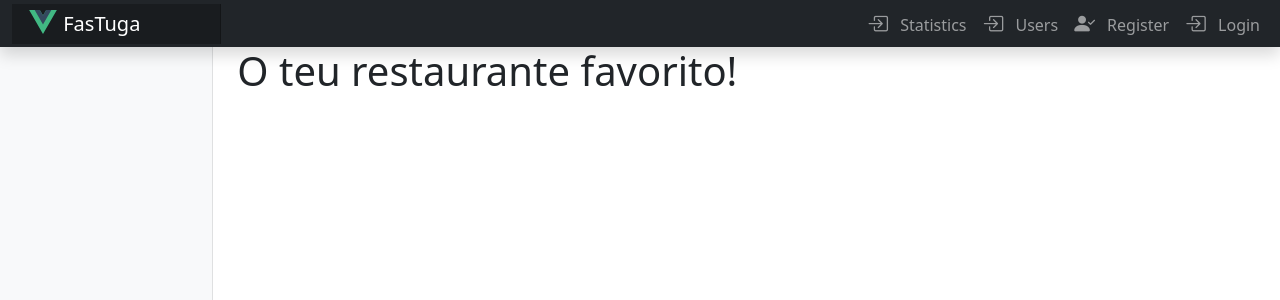
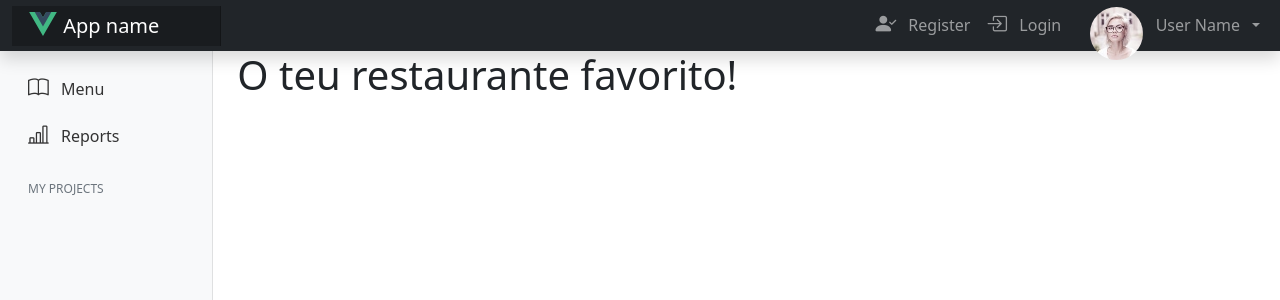
Before and after one commit to alextpedro/DAD2022, a Vue app in the folder fastuga_frontend/: page / in a window 1280 px wide. Shown: the top 300 px of the page. Built offline with nearby package versions, Linux system fonts and the light colour scheme; what @meforma/vue-toaster would draw is missing.

Commit message:
Fixes sidebar not displaying.

```diff
--- a/fastuga_frontend/src/App.vue
+++ b/fastuga_frontend/src/App.vue
@@ -28,63 +28,86 @@ const logout = async () => {
 </script>
 
 <template>
-  <nav class="navbar navbar-expand-md navbar-dark bg-dark sticky-top flex-md-nowrap p-0 shadow">
+  <nav
+    class="navbar navbar-expand-md navbar-dark bg-dark sticky-top flex-md-nowrap p-0 shadow"
+  >
     <div class="container-fluid">
-      <router-link class="navbar-brand col-md-3 col-lg-2 me-0 px-3" :to="{ name: 'home' }" @click="clickMenuOption">
-        <img src="@/assets/logo.svg" alt="" width="30" height="24" class="d-inline-block align-text-top" />
-        FasTuga
-      </router-link>
-      <button id="buttonSidebarExpandId" ref="buttonSidebarExpand" class="navbar-toggler" type="button"
-        data-bs-toggle="collapse" data-bs-target="#sidebarMenu" aria-controls="sidebarMenu" aria-expanded="false"
-        aria-label="Toggle navigation">
+      <a class="navbar-brand col-md-3 col-lg-2 me-0 px-3" href="#">
+        <img
+          src="@/assets/logo.svg"
+          alt=""
+          width="30"
+          height="24"
+          class="d-inline-block align-text-top"
+        />
+        App name
+      </a>
+      <button
+        id="buttonSidebarExpandId"
+        class="navbar-toggler"
+        type="button"
+        data-bs-toggle="collapse"
+        data-bs-target="#sidebarMenu"
+        aria-controls="sidebarMenu"
+        aria-expanded="false"
+        aria-label="Toggle navigation"
+      >
         <span class="navbar-toggler-icon"></span>
       </button>
 
       <div class="collapse navbar-collapse justify-content-end">
         <ul class="navbar-nav">
-          <li class="nav-item" v-show="!userStore.user">
-            <router-link class="nav-link" :class="{ active: $route.name === 'plataformstatistics' }" :to="{ name: 'plataformstatistics' }"
-              @click="clickMenuOption">
-              <i class="bi bi-box-arrow-in-right"></i>
-              Statistics
-            </router-link>
-          </li>
-          <li class="nav-item" v-show="!userStore.user">
-            <router-link class="nav-link" :class="{ active: $route.name === 'listusers' }" :to="{ name: 'listusers' }"
-              @click="clickMenuOption">
-              <i class="bi bi-box-arrow-in-right"></i>
-              Users
-            </router-link>
-          </li>
-          <li class="nav-item" v-show="!userStore.user">
-            <a class="nav-link" href="#">
-              <i class="bi bi-person-check-fill"></i>
+          <li class="nav-item">
+            <a class="nav-link" href="#"
+              ><i class="bi bi-person-check-fill"></i>
               Register
             </a>
           </li>
-          <li class="nav-item" v-show="!userStore.user">
-            <router-link class="nav-link" :class="{ active: $route.name === 'Login' }" :to="{ name: 'Login' }"
-              @click="clickMenuOption">
+          <li class="nav-item">
+            <router-link
+              class="nav-link"
+              :class="{ active: $route.name === 'Login' }"
+              :to="{ name: 'Login' }"
+            >
               <i class="bi bi-box-arrow-in-right"></i>
               Login
             </router-link>
           </li>
-          <li class="nav-item dropdown" v-show="userStore.user">
-            <a class="nav-link dropdown-toggle" href="#" id="navbarDropdownMenuLink" role="button"
-              data-bs-toggle="dropdown" aria-expanded="false">
-              <img :src="userStore.userPhotoUrl" class="rounded-circle z-depth-0 avatar-img" alt="avatar image" />
-              <span class="avatar-text">{{ userStore.user?.name ?? "Anonymous" }}</span>
+          <li class="nav-item dropdown">
+            <a
+              class="nav-link dropdown-toggle"
+              href="#"
+              id="navbarDropdownMenuLink"
+              role="button"
+              data-bs-toggle="dropdown"
+              aria-expanded="false"
+            >
+              <img
+                src="@/assets/avatar-exemplo-1.jpg"
+                class="rounded-circle z-depth-0 avatar-img"
+                alt="avatar image"
+              />
+              <span class="avatar-text">User Name</span>
             </a>
-            <ul class="dropdown-menu dropdown-menu-dark dropdown-menu-end" aria-labelledby="navbarDropdownMenuLink">
+            <ul
+              class="dropdown-menu dropdown-menu-dark dropdown-menu-end"
+              aria-labelledby="navbarDropdownMenuLink"
+            >
               <li>
-                <router-link class="dropdown-item" :class="{ active: $route.name == 'Menu' }" :to="{ name: 'Menu' }"
-                  @click="clickMenuOption">
-                  <i class="bi bi-person-square"></i>Menu
-                </router-link>
+                <!-- <router-link
+                  class="dropdown-item"
+                  :class="{ active: $route.name == 'User' && $route.params.id == 1 }"
+                  :to="{ name: 'User', params: { id: 1 } }"
+                >
+                  <i class="bi bi-person-square"></i>Profile
+                </router-link> -->
               </li>
               <li>
-                <!-- <router-link class="dropdown-item" :class="{ active: $route.name === 'ChangePassword' }"
-                  :to="{ name: 'ChangePassword' }" @click="clickMenuOption">
+                <!-- <router-link
+                  class="dropdown-item"
+                  :class="{ active: $route.name === 'ChangePassword' }"
+                  :to="{ name: 'ChangePassword' }"
+                >
                   <i class="bi bi-key-fill"></i>
                   Change password
                 </router-link> -->
@@ -93,9 +116,9 @@ const logout = async () => {
                 <hr class="dropdown-divider" />
               </li>
               <li>
-                <a class="dropdown-item" @click.prevent="logout">
-                  <i class="bi bi-arrow-right"></i>Logout
-                </a>
+                <a class="dropdown-item" href="#"
+                  ><i class="bi bi-arrow-right"></i>Logout</a
+                >
               </li>
             </ul>
           </li>
@@ -104,77 +127,167 @@ const logout = async () => {
     </div>
   </nav>
 
+  <!-- SIDEBAR -->
   <div class="container-fluid">
     <div class="row">
-      <nav id="sidebarMenu" class="col-md-3 col-lg-2 d-md-block bg-light sidebar collapse">
+      <nav
+        id="sidebarMenu"
+        class="col-md-3 col-lg-2 d-md-block bg-light sidebar collapse"
+      >
         <div class="position-sticky pt-3">
-          <ul class="nav flex-column" v-if="userStore.user">
-            <!-- <router-link class="nav-link" :class="{ active: $route.name === 'Dashboard' }" :to="{ name: 'Dashboard' }"
-              @click="clickMenuOption">
-              <i class="bi bi-house"></i>
-              Dashboard
-            </router-link> -->
+          <ul class="nav flex-column">
             <li class="nav-item">
-              <!-- <router-link class="nav-link" :class="{ active: $route.name === 'CurrentTasks' }"
-                :to="{ name: 'CurrentTasks' }" @click="clickMenuOption">
+              <router-link
+                class="nav-link"
+                :class="{ active: $route.name === 'Menu' }"
+                :to="{ name: 'Menu' }"
+              >
+                <i class="bi bi-book"></i>
+                Menu
+              </router-link>
+            </li>
+            <li class="nav-item">
+              <!-- <router-link
+                class="nav-link"
+                :class="{ active: $route.name === 'CurrentTasks' }"
+                :to="{ name: 'CurrentTasks' }"
+              >
                 <i class="bi bi-list-stars"></i>
                 Current Tasks
               </router-link> -->
             </li>
             <li class="nav-item d-flex justify-content-between align-items-center pe-3">
-              <!-- <router-link class="nav-link w-100 me-3" :class="{ active: $route.name === 'Tasks' }"
-                :to="{ name: 'Tasks' }" @click="clickMenuOption">
+              <!-- <router-link
+                class="nav-link w-100 me-3"
+                :class="{ active: $route.name === 'Tasks' }"
+                :to="{ name: 'Tasks' }"
+              >
                 <i class="bi bi-list-check"></i>
                 Tasks
               </router-link>
-              <router-link class="link-secondary" :to="{ name: 'NewTask' }" aria-label="Add a new task"
-                @click="clickMenuOption">
+              <router-link class="link-secondary" :to="{ name: 'NewTask'}" aria-label="Add a new task">
                 <i class="bi bi-xs bi-plus-circle"></i>
               </router-link> -->
             </li>
-            <!-- <li class="nav-item">
-              <router-link class="nav-link" :class="{ active: $route.name === 'Projects' }" :to="{ name: 'Projects' }"
-                @click="clickMenuOption">
+            <li class="nav-item">
+              <!-- <router-link
+                class="nav-link"
+                :class="{ active: $route.name === 'Projects' }"
+                :to="{ name: 'Projects' }"
+              >
                 <i class="bi bi-files"></i>
                 Projects
-              </router-link>
-            </li> -->
+              </router-link> -->
+            </li>
             <li class="nav-item">
-              <!-- <router-link class="nav-link" :class="{ active: $route.name === 'Users' }" :to="{ name: 'Users' }"
-                @click="clickMenuOption">
+              <!-- <router-link
+                class="nav-link"
+                :class="{ active: $route.name === 'Users' }"
+                :to="{ name: 'Users' }"
+              >
                 <i class="bi bi-people"></i>
                 Team Members
               </router-link> -->
             </li>
-            <li class="nav-item" v-show="userStore.user?.type == 'A'">
-              <!-- <router-link class="nav-link" :class="{ active: $route.name === 'Reports' }" :to="{ name: 'Reports' }"
-                @click="clickMenuOption">
+            <li class="nav-item">
+              <a class="nav-link" href="#">
                 <i class="bi bi-bar-chart-line"></i>
                 Reports
+              </a>
+            </li>
+          </ul>
+
+          <!-- API-DEPENDENT SIDEBAR -->
+          <h6
+            class="sidebar-heading d-flex justify-content-between align-items-center px-3 mt-4 mb-1 text-muted"
+          >
+            <span>My Projects</span>
+            <!-- <router-link class="link-secondary" :to="{ name: 'NewProject'}" aria-label="Add a new project">
+              <i class="bi bi-xs bi-plus-circle"></i>
+            </router-link> -->
+          </h6>
+          <ul class="nav flex-column mb-2">
+            <li class="nav-item" v-for="prj in workInProgressProjects" :key="prj.id">
+              <!-- <router-link class="nav-link w-100 me-3"
+                :class="{active: $route.name == 'ProjectTasks' && $route.params.id == prj.id}"
+                :to="{ name: 'ProjectTasks', params: { id: prj.id }}">
+                <i class="bi bi-file-ruled"></i>
+                {{ prj.name}}
               </router-link> -->
             </li>
           </ul>
 
-          <h6 class="sidebar-heading d-flex justify-content-between align-items-center px-3 mt-4 mb-1 text-muted"
-            v-if="userStore.user">
-            <span>My Projects</span>
-            <!-- <router-link class="link-secondary" :to="{ name: 'NewProject' }" aria-label="Add a new project"
-              @click="clickMenuOption">
-              <i class="bi bi-xs bi-plus-circle"></i>
-            </router-link> -->
-          </h6>
-          <ul class="nav flex-column mb-2">
-            <!-- <li class="nav-item" v-for="prj in projectsStore.myInprogressProjects" :key="prj.id">
-              <router-link class="nav-link w-100 me-3" :class="{
-                active: $route.name == 'ProjectTasks' && $route.params.id == prj.id,
-              }" :to="{ name: 'ProjectTasks', params: { id: prj.id } }" @click="clickMenuOption">
-                <i class="bi bi-file-ruled"></i>
-                {{ prj.name }}
-              </router-link>
-            </li> -->
-          </ul>
-
-
+          <div class="d-block d-md-none">
+            <h6
+              class="sidebar-heading d-flex justify-content-between align-items-center px-3 mt-4 mb-1 text-muted"
+            >
+              <span>User</span>
+            </h6>
+            <ul class="nav flex-column mb-2">
+              <li class="nav-item">
+                <a class="nav-link" href="#"
+                  ><i class="bi bi-person-check-fill"></i>
+                  Register
+                </a>
+              </li>
+              <li class="nav-item">
+                <!-- <router-link
+                  class="nav-link"
+                  :class="{ active: $route.name === 'Login' }"
+                  :to="{ name: 'Login' }"
+                >
+                  <i class="bi bi-box-arrow-in-right"></i>
+                  Login
+                </router-link> -->
+              </li>
+              <li class="nav-item dropdown">
+                <a
+                  class="nav-link dropdown-toggle"
+                  href="#"
+                  id="navbarDropdownMenuLink2"
+                  role="button"
+                  data-bs-toggle="dropdown"
+                  aria-expanded="false"
+                >
+                  <img
+                    src="@/assets/avatar-exemplo-1.jpg"
+                    class="rounded-circle z-depth-0 avatar-img"
+                    alt="avatar image"
+                  />
+                  <span class="avatar-text">User Name</span>
+                </a>
+                <ul class="dropdown-menu" aria-labelledby="navbarDropdownMenuLink2">
+                  <li>
+                    <!-- <router-link
+                      class="dropdown-item"
+                      :class="{ active: $route.name == 'User' && $route.params.id == 1 }"
+                      :to="{ name: 'User', params: { id: 1 } }"
+                    >
+                      <i class="bi bi-person-square"></i>Profile
+                    </router-link> -->
+                  </li>
+                  <li>
+                    <!-- <router-link
+                      class="dropdown-item"
+                      :class="{ active: $route.name === 'ChangePassword' }"
+                      :to="{ name: 'ChangePassword' }"
+                    >
+                      <i class="bi bi-key-fill"></i>
+                      Change password
+                    </router-link> -->
+                  </li>
+                  <li>
+                    <hr class="dropdown-divider" />
+                  </li>
+                  <li>
+                    <a class="dropdown-item" href="#">
+                      <i class="bi bi-arrow-right"></i>Logout
+                    </a>
+                  </li>
+                </ul>
+              </li>
+            </ul>
+          </div>
         </div>
       </nav>
 
```
